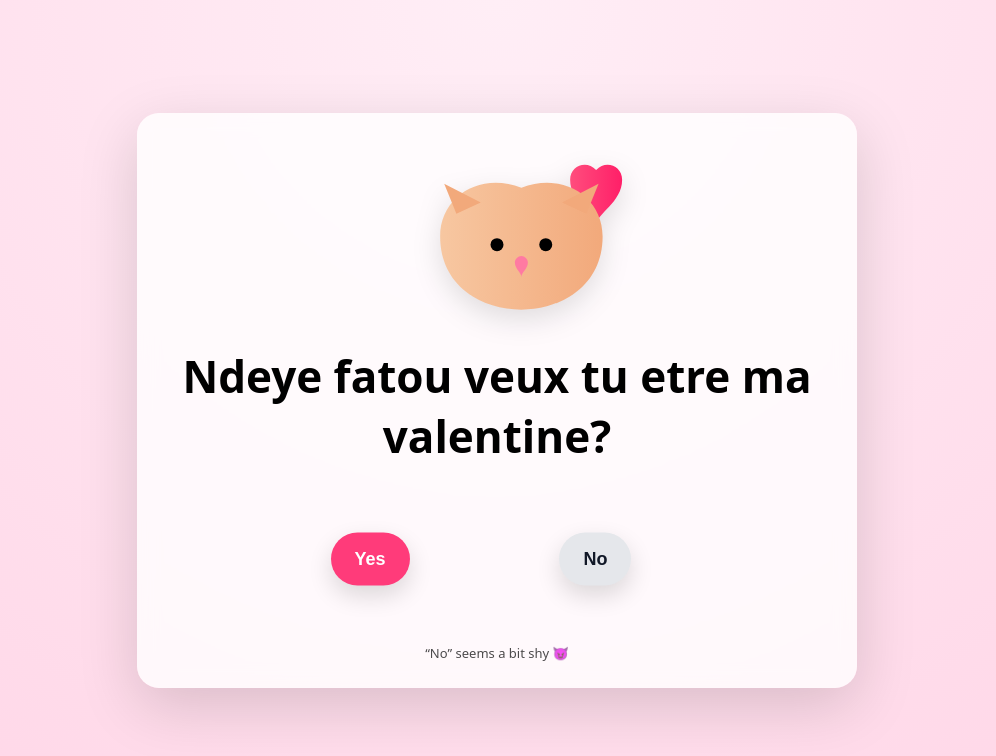
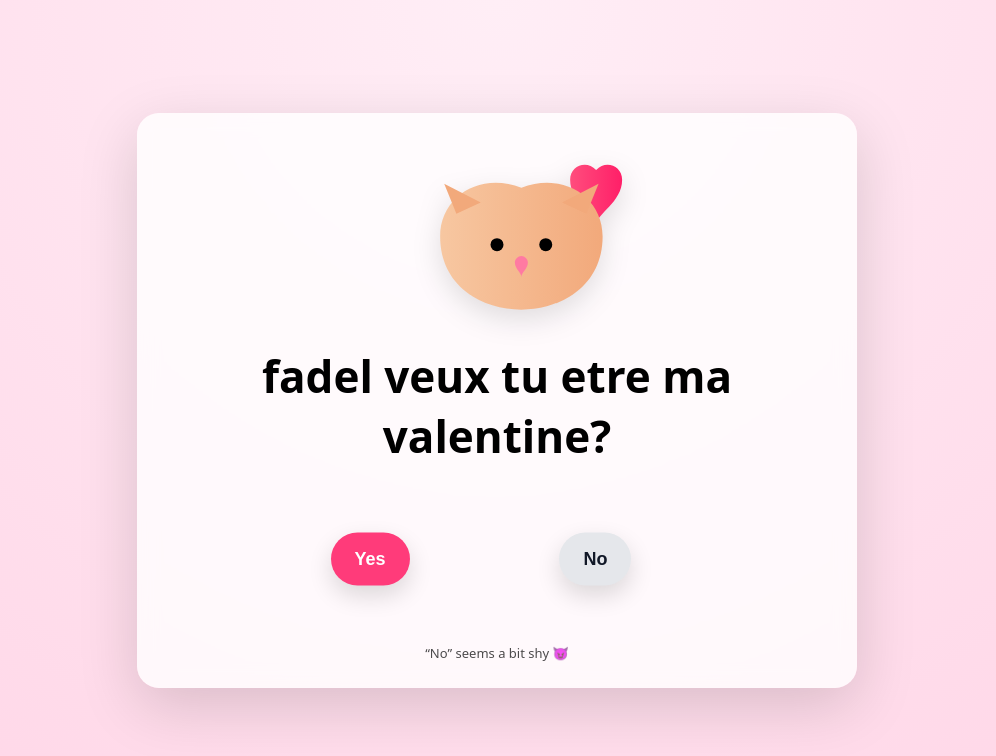
Before and after one commit to fadeldiop92i-dotcom/valentine, a plain HTML site: page index.html in a window 1280 px wide. Shown: the whole page, without its empty margins (143-1139 px from the left). Drawn offline with nearby package versions, Linux system fonts and the light colour scheme.

Commit message:
Update index.html

```diff
--- a/index.html
+++ b/index.html
@@ -171,7 +171,7 @@
             fill="#ff7aa2"/>
     </svg>
 
-    <h1>Ndeye fatou veux tu etre ma valentine?</h1>
+    <h1>fadel veux tu etre ma valentine?</h1>
 
     <section class="button-zone" id="zone">
       <button id="yesBtn">Yes</button>
@@ -299,4 +299,5 @@
     });
   </script>
 </body>
+
 </html>
```
